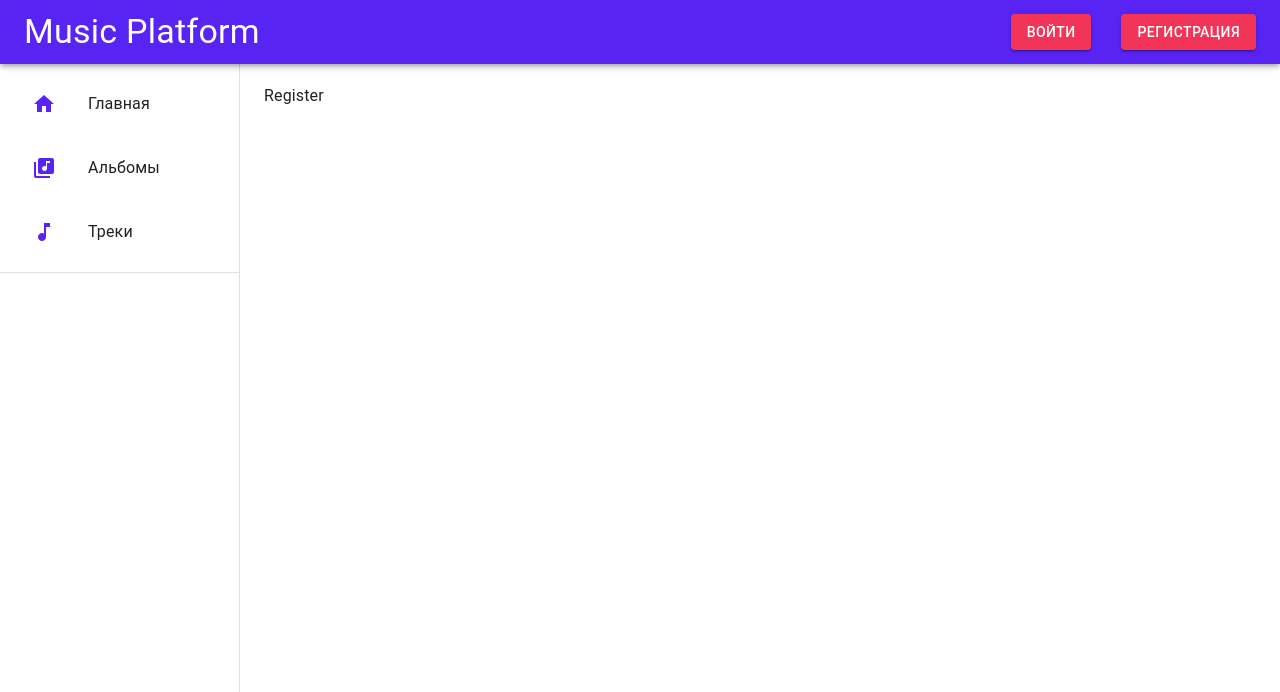
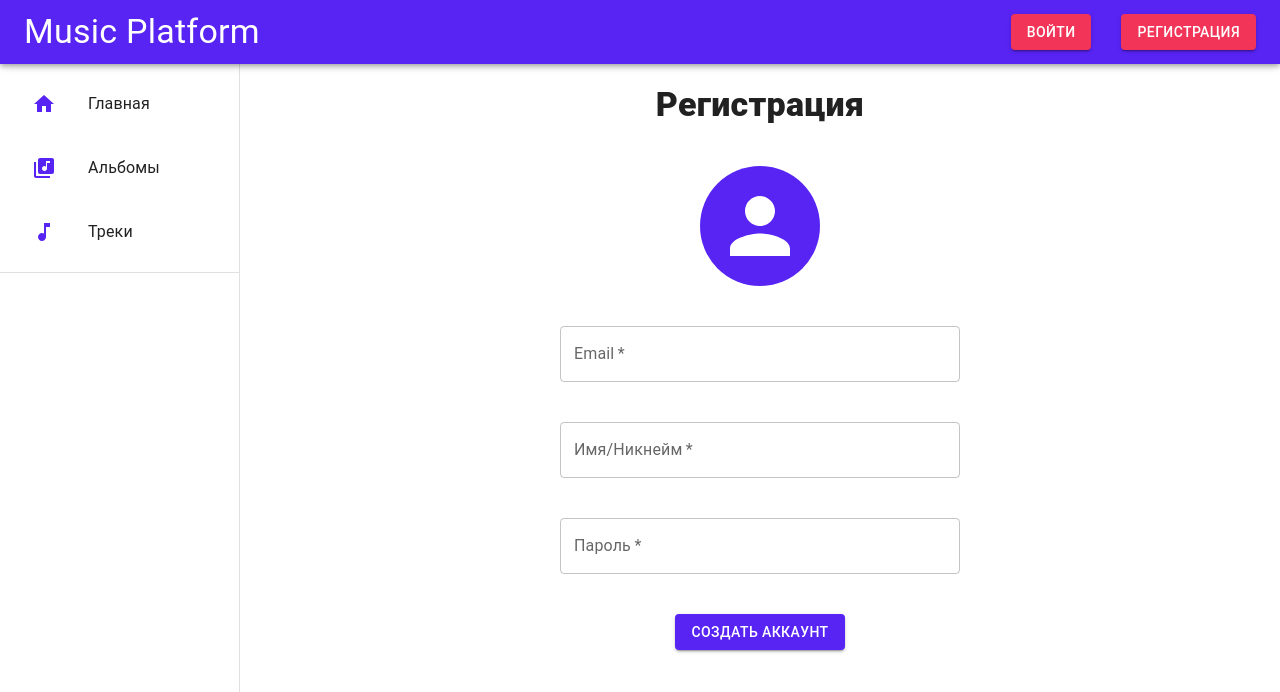
Before and after one commit to Vlad1slav1vanov/music-platform, a Next.js app in the folder client/: page /register in a window 1280 px wide. Shown: the top 692 px of the page. Built offline with nearby package versions, Linux system fonts and the light colour scheme.

Commit message:
Форма регистрации, отображение аватарки при загрузке

```diff
--- a/client/pages/register/index.tsx
+++ b/client/pages/register/index.tsx
@@ -1,15 +1,69 @@
-import { Box, ThemeProvider } from "@mui/material";
+import { Avatar, Box, Button, Grid, TextField, ThemeProvider, Typography } from "@mui/material";
 import React from "react";
 import MainLayout from "../../layouts/MainLayout";
 import theme from "../../theme/theme";
 
 const Index: React.FC = () => {
+  const fileInput = React.useRef<HTMLInputElement | null>(null);
+  const [avatar, setAvatar] = React.useState('');
+  const changeAvatar = (evt: React.ChangeEvent<HTMLInputElement>) => {
+    if(evt.target.files) {
+      const file = evt.target.files[0];
+      const reader = new FileReader();
+      reader.onload = (e) => {
+        setAvatar(e?.target?.result as string)
+      }
+      reader.readAsDataURL(file);
+    }
+  }
   return (
     <ThemeProvider theme={theme}>
       <MainLayout>
-        <Box>
-          Register
-        </Box>
+        <Grid
+        container
+        direction='column'
+        width={400}
+        margin='0 auto'
+        gap={5}
+        alignItems='center'
+        >
+          <Typography variant="h4" fontWeight={800}>Регистрация</Typography>
+          <Avatar
+          src={avatar}
+          sx={{width: 120, height: 120, cursor: 'pointer', bgcolor: '#5824f3'}}
+          onClick={() => fileInput.current?.click()}
+          />
+          <input
+          ref={fileInput}
+          accept='image/*'
+          type="file"
+          onChangeCapture={changeAvatar}
+          hidden
+          />
+          <TextField
+          fullWidth
+          label='Email'
+          required
+          type="email"
+          />
+          <TextField
+          fullWidth
+          label="Имя/Никнейм"
+          required
+          type="text"
+          />
+          <TextField
+          fullWidth
+          label="Пароль"
+          required
+          type="password"
+          />
+          <Button
+          variant="contained"
+          >
+            Создать аккаунт
+          </Button>
+        </Grid>
       </MainLayout>
     </ThemeProvider>
   )
```
